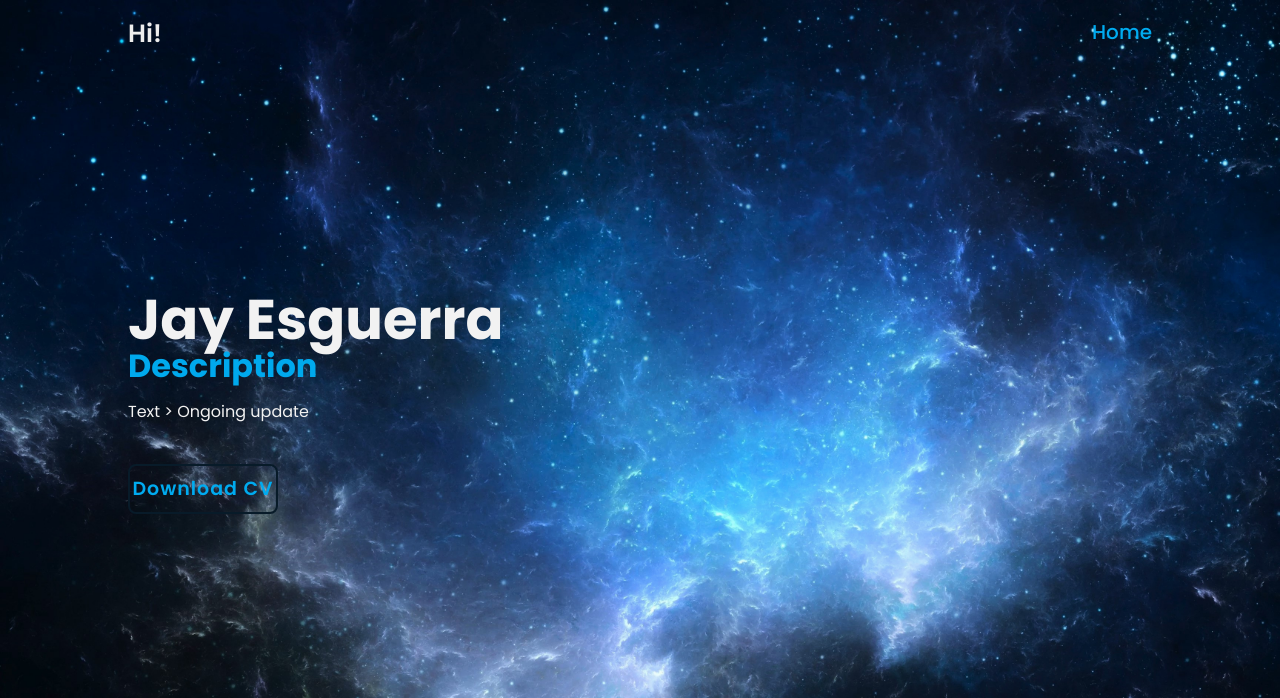
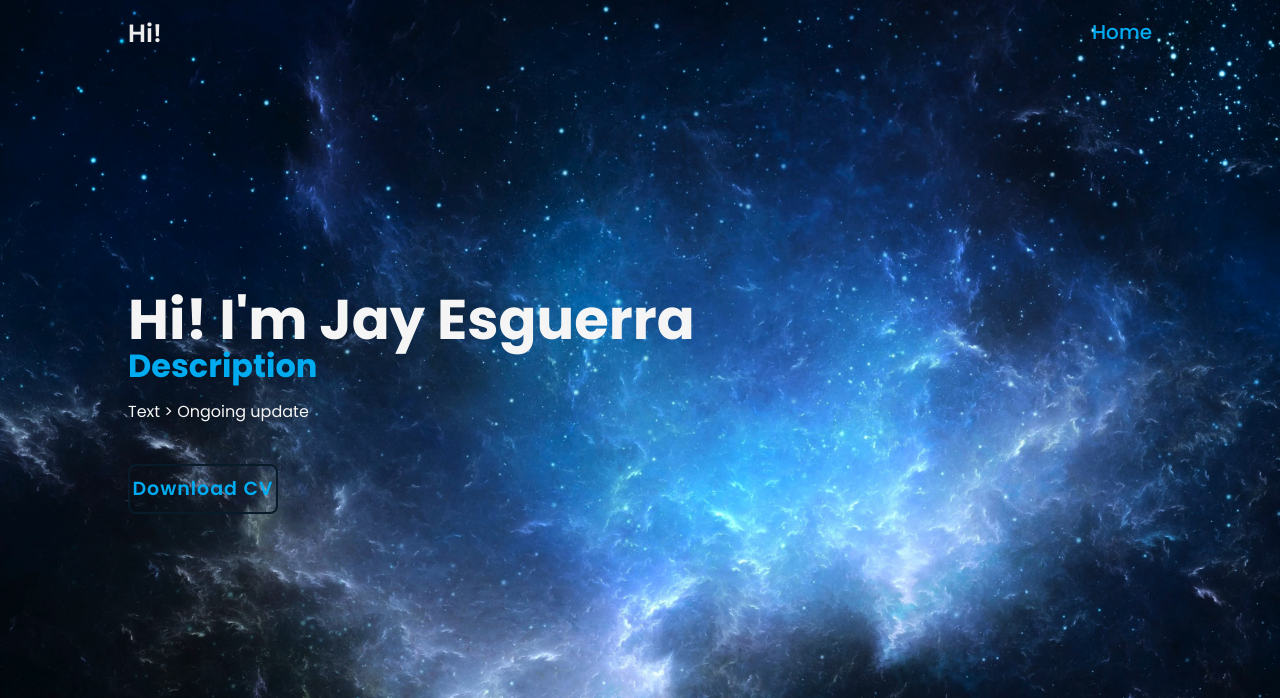
Before and after one commit to projayctile/myportfolio, a plain HTML site: page index.html in a window 1280 px wide. Shown: the top 698 px of the page. Drawn offline with nearby package versions, Linux system fonts and the light colour scheme.

Commit message:
Update index.html

```diff
--- a/index.html
+++ b/index.html
@@ -23,7 +23,7 @@
 
     <section class="home">
         <div class="home-content">
-            <h1>Jay Esguerra</h1>
+            <h1>Hi! I'm Jay Esguerra</h1>
             <h3>Description</h3>
             <p>
                 Text > Ongoing update
```
